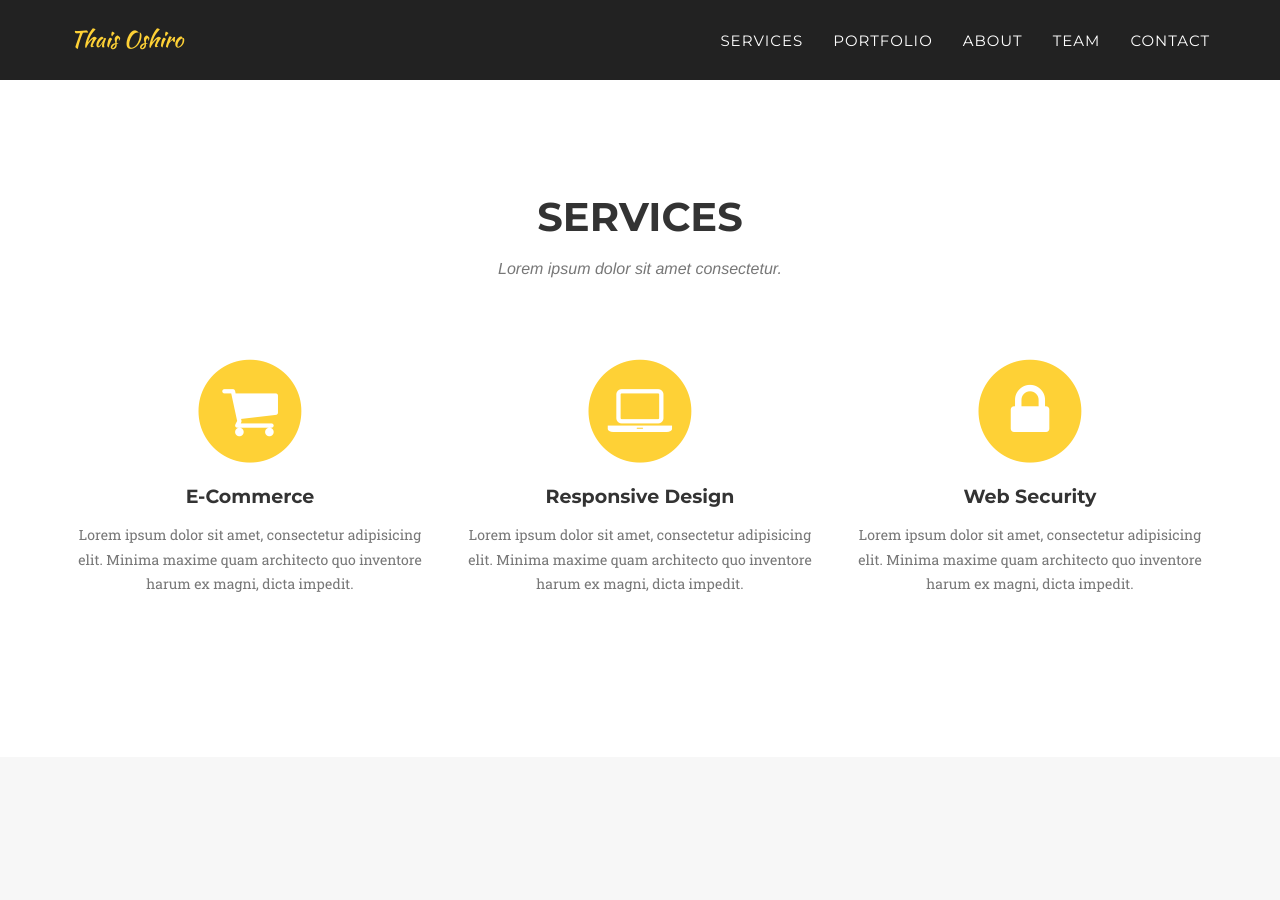
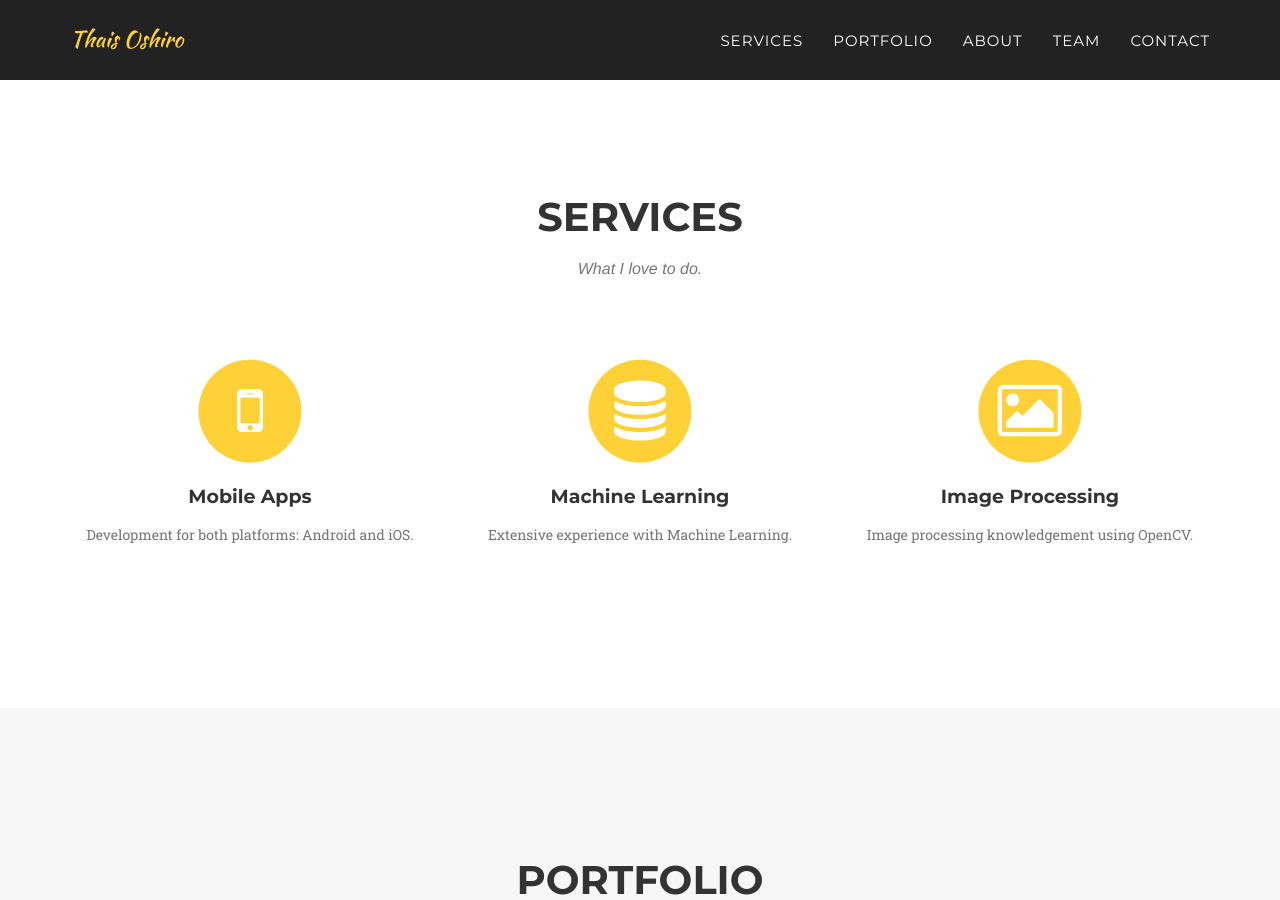
Before and after one commit to thaisoshiro/thaisoshiro.github.io, a Jekyll site: the page built from index.html, in a window 1280 px wide and 900 px high, scrolled down 713 px. Built offline with Jekyll 4.4.1, drawn with Linux system fonts in a browser that asks for light colours; some web fonts are replaced.

Commit message:
change services and add photo

```diff
--- a/_config.yml
+++ b/_config.yml
@@ -15,7 +15,7 @@ color:
 # Team names, titles and social links
 people:
 - name: Thais Oshiro
-  pic: 1
+  pic: http://www.gravatar.com/avatar/f3c1142827216d291981558383133bf0?s=600
   position: Software Developer
   social:
     - title: twitter
--- a/_includes/services.html
+++ b/_includes/services.html
@@ -4,33 +4,33 @@
             <div class="row">
                 <div class="col-lg-12 text-center">
                     <h2 class="section-heading">Services</h2>
-                    <h3 class="section-subheading text-muted">Lorem ipsum dolor sit amet consectetur.</h3>
+                    <h3 class="section-subheading text-muted">What I love to do.</h3>
                 </div>
             </div>
             <div class="row text-center">
                 <div class="col-md-4">
                     <span class="fa-stack fa-4x">
                         <i class="fa fa-circle fa-stack-2x text-primary"></i>
-                        <i class="fa fa-shopping-cart fa-stack-1x fa-inverse"></i>
+                        <i class="fa fa-mobile fa-stack-1x fa-inverse"></i>
                     </span>
-                    <h4 class="service-heading">E-Commerce</h4>
-                    <p class="text-muted">Lorem ipsum dolor sit amet, consectetur adipisicing elit. Minima maxime quam architecto quo inventore harum ex magni, dicta impedit.</p>
+                    <h4 class="service-heading">Mobile Apps</h4>
+                    <p class="text-muted">Development for both platforms: Android and iOS.</p>
                 </div>
                 <div class="col-md-4">
                     <span class="fa-stack fa-4x">
                         <i class="fa fa-circle fa-stack-2x text-primary"></i>
-                        <i class="fa fa-laptop fa-stack-1x fa-inverse"></i>
+                        <i class="fa fa-database fa-stack-1x fa-inverse"></i>
                     </span>
-                    <h4 class="service-heading">Responsive Design</h4>
-                    <p class="text-muted">Lorem ipsum dolor sit amet, consectetur adipisicing elit. Minima maxime quam architecto quo inventore harum ex magni, dicta impedit.</p>
+                    <h4 class="service-heading">Machine Learning</h4>
+                    <p class="text-muted">Extensive experience with Machine Learning.</p>
                 </div>
                 <div class="col-md-4">
                     <span class="fa-stack fa-4x">
                         <i class="fa fa-circle fa-stack-2x text-primary"></i>
-                        <i class="fa fa-lock fa-stack-1x fa-inverse"></i>
+                        <i class="fa fa-picture-o fa-stack-1x fa-inverse"></i>
                     </span>
-                    <h4 class="service-heading">Web Security</h4>
-                    <p class="text-muted">Lorem ipsum dolor sit amet, consectetur adipisicing elit. Minima maxime quam architecto quo inventore harum ex magni, dicta impedit.</p>
+                    <h4 class="service-heading">Image Processing</h4>
+                    <p class="text-muted">Image processing knowledgement using OpenCV.</p>
                 </div>
             </div>
         </div>
```
